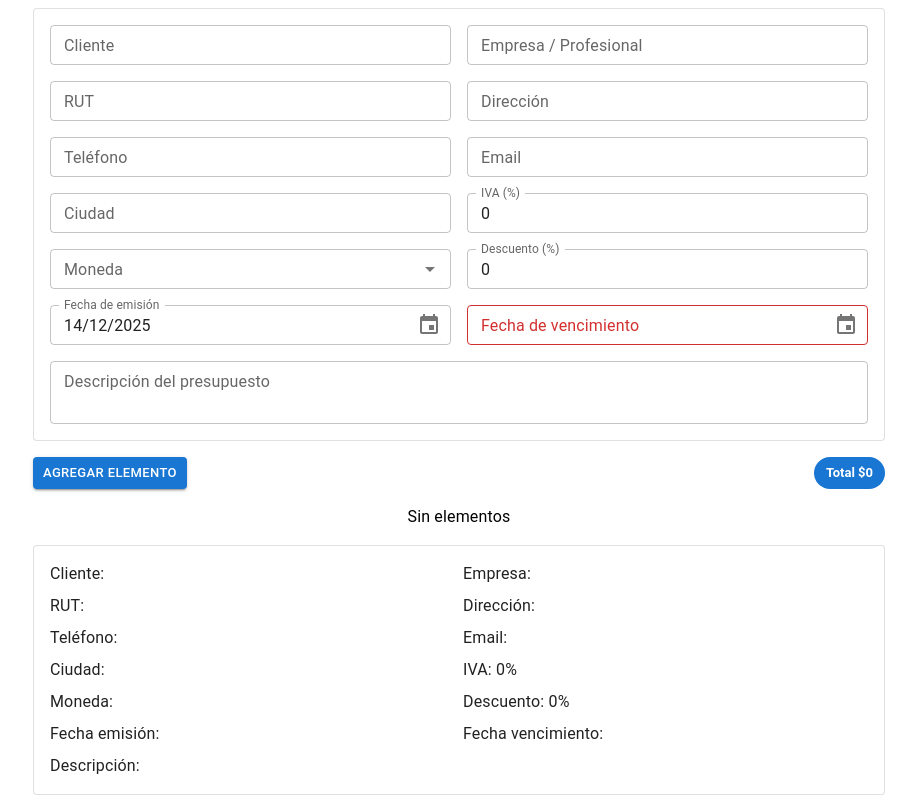
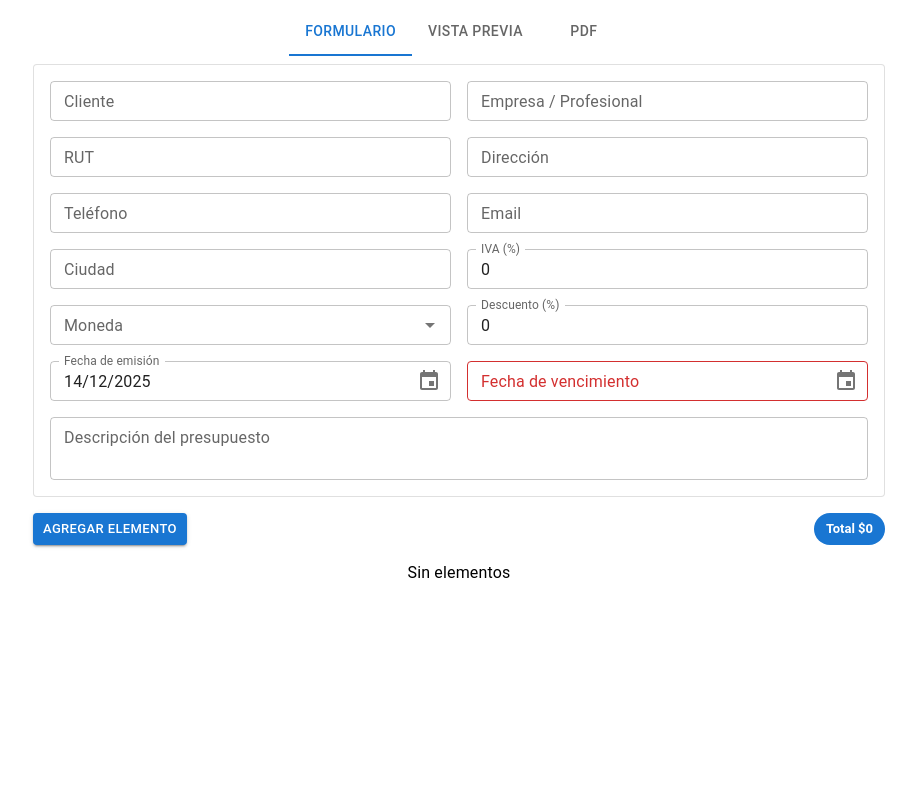
Before and after one commit to rodrigoverasantis/presupuestador-react-mui, a React (Vite) app: page / in a window 1280 px wide. Shown: the top 800 px of the page, without its empty margins (181-1097 px from the left). Built offline with nearby package versions, Linux system fonts and the light colour scheme.

Commit message:
feat: Actualización para incluir componente de pestañas.

```diff
--- a/src/App.tsx
+++ b/src/App.tsx
@@ -1,5 +1,5 @@
 import { lazy } from "react";
-import { Container, Stack } from "@mui/material";
+import { Container, Stack, Tab, Tabs } from "@mui/material";
 import UseApp from "./useApp";
 
 const FormComponent = lazy(() => import("./components/Form"));
@@ -11,6 +11,18 @@ export default function App() {
 
   return (
     <Container maxWidth="md">
+      <Tabs
+        value={useApp.tabIndex}
+        onChange={(_, value) => useApp.setTabIndex(value)}
+        centered
+        sx={{ pb: 1 }}
+      >
+        <Tab label="Formulario" />
+        <Tab label="Vista previa" />
+        <Tab label="PDF" />
+      </Tabs>
+
+      {useApp.tabIndex === 0 && (
         <Stack direction={"column"} spacing={2}>
           <FormComponent
             form={useApp.form}
@@ -22,10 +34,15 @@ export default function App() {
             handleEliminar={useApp.handleEliminar}
             handleEditarElementos={useApp.handleEditarElementos}
           />
+        </Stack>
+      )}
+
+      {useApp.tabIndex === 1 && (
         <PreviewComponent
           form={useApp.form}
+          items={useApp.items}
         />
-      </Stack>
+      )}
     </Container>
   );
 }
```
Lines whose indentation alone changed are shown as unchanged.
